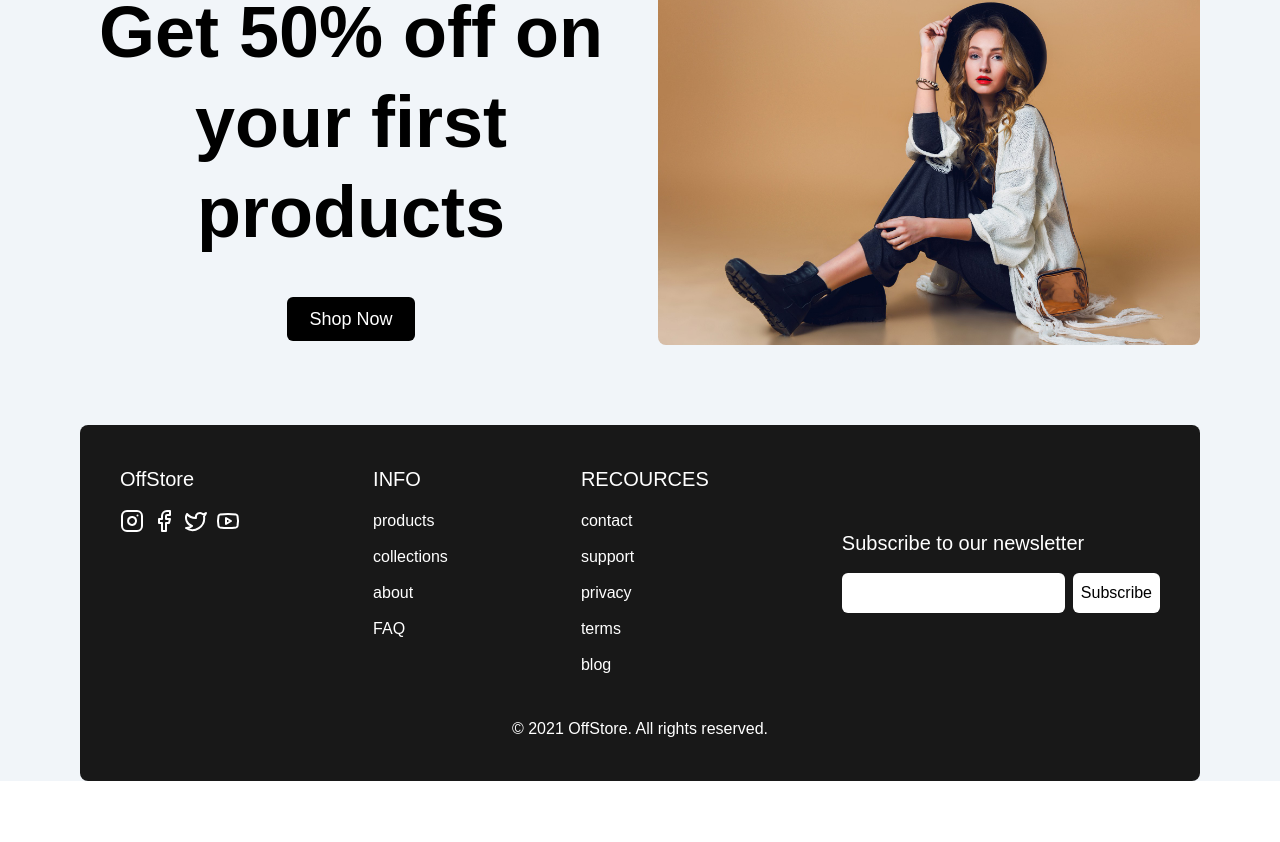
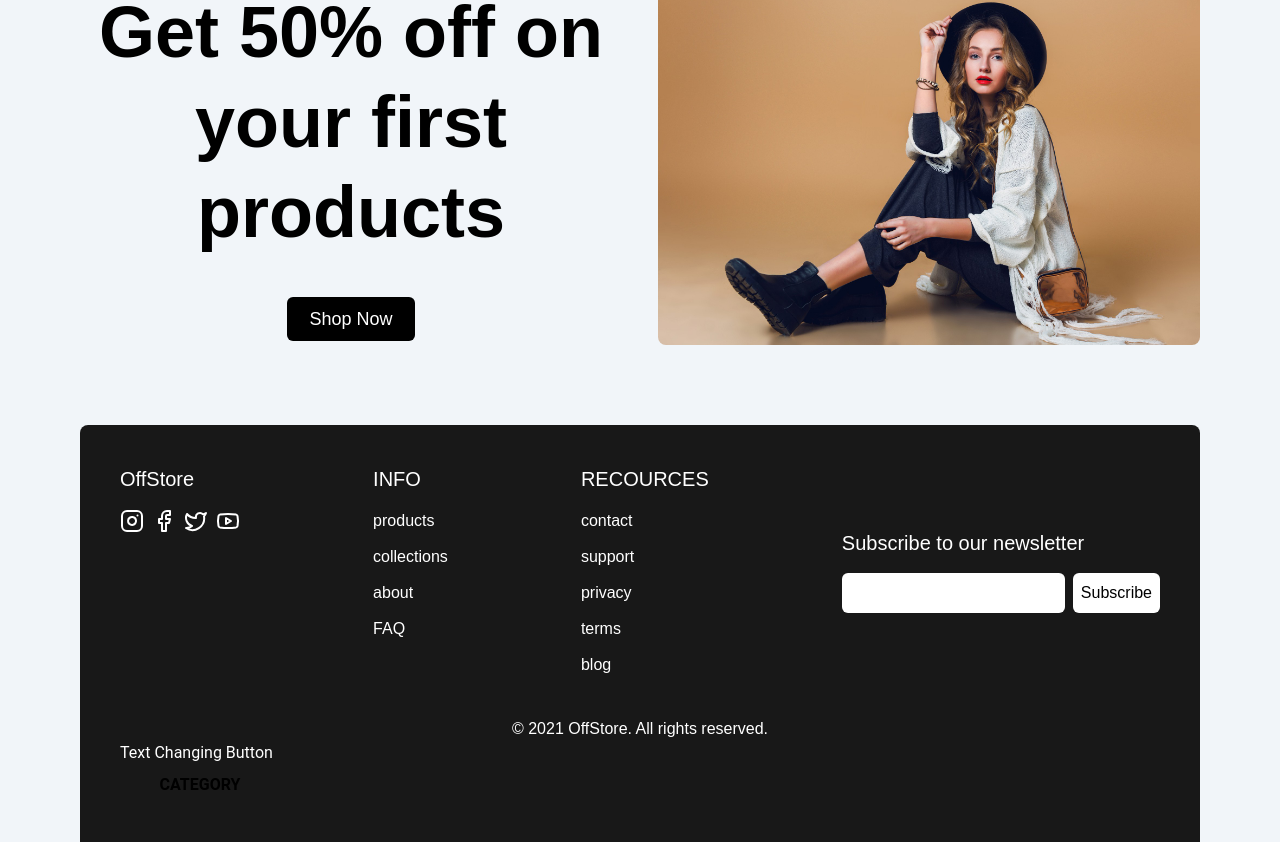
Before and after one commit to rachidfrex/OffBlog, a React (Vite) app: page / in a window 1280 px wide. Shown: the part 2751-3593 px from the top of the page. Before the commit the page ends 3552 px from the top, so only its background shows below. Built offline with nearby package versions, Linux system fonts and the light colour scheme.

Commit message:
Update CSS styles for buttons and categories component

```diff
--- a/src/App.css
+++ b/src/App.css
@@ -8,17 +8,46 @@
   100% {opacity: 1;}
 }
 
-.fade-in {
-  animation: fadeIn 1s;
+.buttons-container h2 {
+  font-family: "Roboto", sans-serif;
+  margin-bottom: 0;
 }
-.card-container {
-  display: flex;
-  overflow-x: scroll;
-  scroll-snap-type: x mandatory;
-  scroll-padding: 0 50%;
+
+.btn {
+  display: inline-block;
+  text-decoration: none;
+  width: 160px;
+  height: 40px;
+  border-radius: 10px;
+  overflow: hidden;
+  position: relative;
 }
-.card {
-  flex: 0 0 auto;
-  scroll-snap-align: center;
-  width: 20%; /* Adjust as needed */
+
+.btn.test-completed::after,
+.btn.test-completed::before {
+  content: "category";
+  position: absolute;
+  text-align: center;
+  width: 100%;
+  font-family: "Roboto", sans-serif;
+  color: black;
+  font-weight: bold;
+  text-transform: uppercase;
+  line-height: 2.5;
+
+  transition: all 400ms;
+  top: 0;
 }
+
+.btn.btn.test-completed:hover::after {
+  top: -36px;
+}
+
+.btn.test-completed::before {
+  content: "add to favorites";
+  top: 36px;
+}
+
+.btn.btn.test-completed:hover::before {
+  top: 0;
+}
--- a/src/components/categories.jsx
+++ b/src/components/categories.jsx
@@ -56,10 +56,11 @@ function Categories() {
             <p className=" text-md font-semibold">winter</p>
           </div>
           <div className="flex gap-1 absolute top-5 right-5 hover:bg-white rounded-full shadow-lg transition duration-300 ease-in-out   ">
+           {/* this is the new button  */}
+            <div className=" buttons-container btn     bg-white  rounded-full ">
+                <p className="btn  test-completed text-md font-semibold ">  </p>
+            </div>
 
-            <div className="   text-start bg-white p-2 rounded-full  px-7">
-                <p className=" text-md font-semibold"> Categorie </p>
-              </div>
 
               <div className=" text-start bg-white p-2 rounded-full  hover:rotate-90 transition duration-300 ease-in-out  hover:text-red-500   ">
               <Plus />
--- a/src/components/footer.jsx
+++ b/src/components/footer.jsx
@@ -1,4 +1,4 @@
-import React from "react";
+import React, { useState } from "react";
 import { Instagram } from "lucide-react";
 import { Facebook } from "lucide-react";
 import { Twitter } from "lucide-react";
@@ -6,6 +6,8 @@ import { Youtube } from "lucide-react";
 
 function Footer() {
   // make an amazing footer using tailwindcss
+  const [isHovered, setIsHovered] = useState(false);
+
   return (
     <div>
       <div className="bg-black/90 text-white p-10 mt-20 mx-20 m-5 rounded-lg ">
@@ -47,24 +49,27 @@ function Footer() {
             </div>
           </div>
           <div className="flex flex-col justify-center  items-start ">
-            <h1 className="text-xl">
-                Subscribe to our newsletter
-            </h1>
+            <h1 className="text-xl">Subscribe to our newsletter</h1>
             <div className="flex gap-2">
-           <input type="text"
+              <input
+                type="text"
                 className="  p-2 rounded-md w-full mt-4 text-black "
               />
-            <button className="bg-white text-black p-2 rounded-md mt-4 ">Subscribe</button>
+              <button className="bg-white text-black p-2 rounded-md mt-4 ">
+                Subscribe
+              </button>
             </div>
           </div>
-
         </div>
         <div>
           <p className="text-center mt-10">
             &copy; 2021 OffStore. All rights reserved.
           </p>
+          <div class="buttons-container">
+            <h2>Text Changing Button</h2>
+            <a href="#" class="btn test-completed"></a>
           </div>
-
+        </div>
       </div>
     </div>
   );
```
Lines whose indentation alone changed are shown as unchanged.
